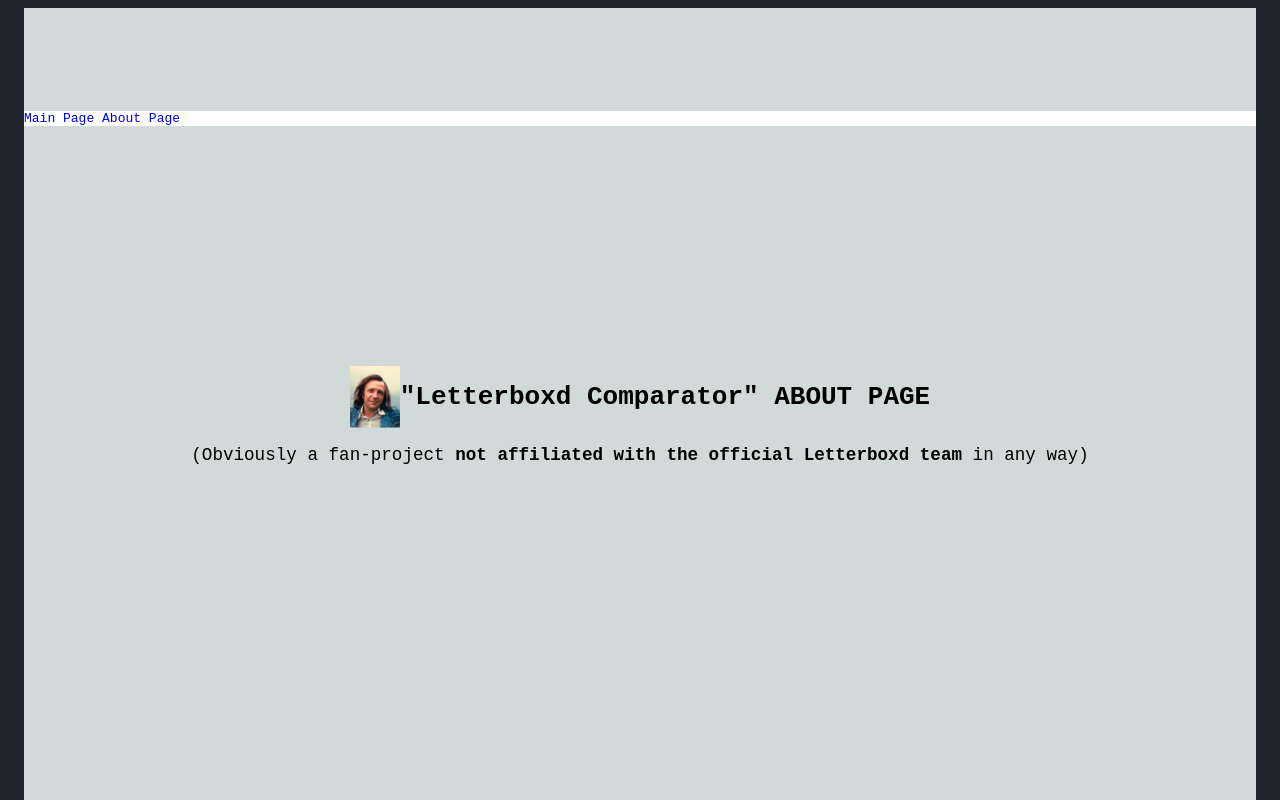
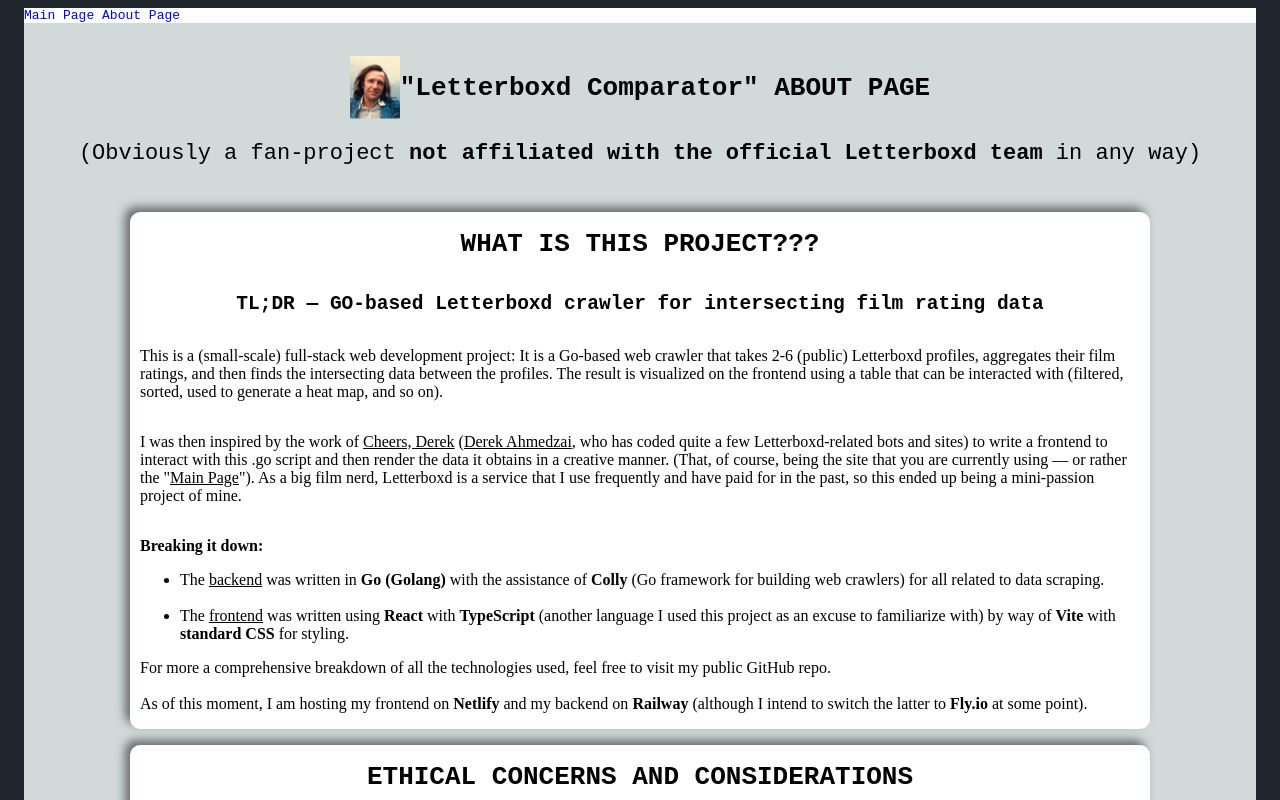
Before and after one commit to timan-z/Letterboxd-Taste-Comparator, a React (Vite) app in the folder frontend/: page /about in a window 1280 px wide. Shown: the top 800 px of the page. Built offline with nearby package versions, Linux system fonts and the light colour scheme.

Commit message:
Basically finished my About Page -- just some polishing, final additions (the business email that I haven't created yet lol), left to do and I'm done.

```diff
--- a/frontend/src/pages/AboutPage.tsx
+++ b/frontend/src/pages/AboutPage.tsx
@@ -13,14 +13,102 @@
                     <img style={{width:"50px"}} src="../src/assets/images/eustache.png" alt="Picture of Jean Eustache" title="This was originally supposed to be the Letterboxd icon but after reviewing their TOS, might be best to avoid doing that! Instead here's a picture of Jean Eustache when he was (presumably) happy in life."/>
                     "Letterboxd Comparator" ABOUT PAGE
                 </h1>
-                <p id="pageUndertext">(Obviously a fan-project <b>not affiliated with the official Letterboxd team</b> in any way)</p>
+                <p id="pageUndertext" style={{fontSize:"22px"}} >(Obviously a fan-project <b>not affiliated with the official Letterboxd team</b> in any way)</p>
             </header>
 
+            <main>
+                {/* About Page <div> #1 - "WHAT IS THIS PROJECT???": */}
+                <div className="aboutPageDiv">
+                    {/* Header and subheader: */}
+                    <h1>WHAT IS THIS PROJECT???</h1>
+                    <h2>TL;DR — GO-based Letterboxd crawler for intersecting film rating data</h2>
 
+                    {/* Paragraph blocks: */}
+                    <p>
+                        This is a (small-scale) full-stack web development project: It is a Go-based web crawler that takes 2-6 (public) Letterboxd profiles,
+                        aggregates their film ratings, and then finds the intersecting data between the profiles. The result is visualized on the frontend using
+                        a table that can be interacted with (filtered, sorted, used to generate a heat map, and so on).
+                    </p>
 
+                    <p>
+                        I was then inspired by the work of <u>Cheers, Derek</u> (<u>Derek Ahmedzai</u>, who has coded quite a few Letterboxd-related bots and sites)
+                        to write a frontend to interact with this .go script and then render the data it obtains in a creative manner. (That, of course, being the site
+                        that you are currently using — or rather the "<u>Main Page</u>"). As a big film nerd, Letterboxd is a service that I use frequently and have paid
+                        for in the past, so this ended up being a mini-passion project of mine.
+                    </p>
 
-            <main>
+                    <p>
+                        <b>Breaking it down:</b><br/><ul>
+                        <li>The <u>backend</u> was written in <b>Go (Golang)</b> with the assistance of <b>Colly</b> (Go framework for building web crawlers) for all related to data scraping.</li><br/>
+                        <li>The <u>frontend</u> was written using <b>React</b> with <b>TypeScript</b> (another language I used this project as an excuse to familiarize with) by way of <b>Vite</b> with <b>standard CSS</b> for styling.</li></ul>
+                        For more a comprehensive breakdown of all the technologies used, feel free to visit my public GitHub repo.<br/><br/>
+                        As of this moment, I am hosting my frontend on <b>Netlify</b> and my backend on <b>Railway</b> (although I intend to switch the latter to <b>Fly.io</b> at some point).
+                    </p>
+                </div>
 
+                {/* About Page <div> #2 - "ETHICAL CONCERNS AND CONSIDERATIONS": */}
+                <div className="aboutPageDiv">
+                    <h1>ETHICAL CONCERNS AND CONSIDERATIONS</h1>
+                    <h2>After all — this is a site structured around a web scraper (or crawler) application</h2>
+
+                    <p>This is <b>very important</b> to highlight because this is a web scraper (or crawler) project. Many websites are sensitive about allowing web crawler bots to operate on their domains, particularly in the age of artificial intelligence.</p>
+
+                    <p>As of 7/25/2025, Letterboxd does not have any official policy regarding web crawling or web scraping in its <u>Terms of Use</u> documentation. However, it does expose its <u>robots.txt</u> which does offer explicit indication about what is and is not accepted.</p>
+
+                    <p>This project was built with respect to Letterboxd's robots.txt file (in its current form as of 7/25/2025 — a copy of which is saved in my GitHub repo). In my project, only two routes are ever scraped:</p>
+                    <ul>
+                        <li><code>/&lt;user&gt;/films/rated/.5-5/</code></li>
+                        <li><code>/film/&lt;slug&gt;/</code></li>
+                    </ul>
+
+                    <p>None of these routes are disallowed. No user reviews, friend pages, genre filters, or AI training is involved.</p>
+                    <p>
+                        Crawling is human-triggered only (not automated), with heavy throttling built-in:
+                    </p>
+
+                    <pre>
+                        {`c.Limit(&colly.LimitRule{
+                            DomainGlob:  "*letterboxd./*",
+                            Parallelism: 1,
+                            Delay:       10 * time.Second,
+                            RandomDelay: 10 * time.Second,
+                        })
+                        c.Async(false)`}
+                    </pre>
+
+                    <p>I have taken all precautionary steps to be a good netizen and prevent my GO web crawler from overloading or causing disruption to Letterboxd's site traffic. Further details of which can be seen in the project README file.</p>
+                </div>
+
+                {/* About Page <div> #3 - "CONTACT INFORMATION": */}
+                <div className="aboutPageDiv">
+                    <h1>CONTACT INFORMATION</h1>
+                    <h2>If Letterboxd TOS (+ robots.txt) is updated such that my project is no longer TOS compliant.</h2>
+
+                    <p>
+                        If you're Letterboxd staff with concerns about this crawler, please reach out to me via the contact email in the repository. I'm happy to shut this down or adapt accordingly.
+                    </p>
+
+                    <h2>If any misuse is detected originating from my Go crawler bot</h2>
+
+                    <p>
+                        The web crawler backend for this project is currently hosted at:
+                        <br/>
+                        <b>https://letterboxd-mutual-ratings-scraper-production.up.railway.app/</b> {/* <--NOTE:+TO-DO:+DEBUG: When I switch to Fly.io, I must change this!!! */}
+                    </p>
+
+                    <p style={{ fontSize: "18px" }}>
+                        If you are the Letterboxd team and observe any scraping traffic from this
+                        domain or server that is abusive or misaligned with our ethics policy outlined above,
+                        <b>please contact me immediately</b> via the email address listed below. I will temporarily
+                        suspend the backend and investigate the issue.
+                    </p>
+                    <p style={{ fontSize: "18px" }}>
+                        If scraping is observed from another IP, domain, or server using a similar User-Agent or logic,
+                        please note that this code is open-source and may have been repurposed by third parties.
+                        Regardless, I am happy to collaborate on mitigation efforts.
+                    </p>
+
+                </div>
 
 
             </main>
--- a/frontend/src/pages/MainPage.tsx
+++ b/frontend/src/pages/MainPage.tsx
@@ -216,8 +216,7 @@
             setMutualFilms(testData5.mutualFilms);
         } else if (whichOne == 6) {
             setUsersData(testData6.users);
-            /*setMutualFilms(null);*/ // DEBUG:+TO-DO: Don't forget I need to be able to handle "null" (no intersection) values properly. (Don't believe I officially do yet).
-            // DEBUG:+TO-DO: ^ Yeah, I'll need to do this for sure. For now, it only shows the first user's (full) film ratings and the rest is just "--" for the other... (I should have "No Intersection" appear or smth),
+            setMutualFilms([]);
         } else if (whichOne == 7) {
             setUsersData(testData7.users);
             setMutualFilms(testData7.mutualFilms);
@@ -248,16 +247,16 @@
         setShowHeatMap(false);
     }
 
-    const debugFunction = () => {
-        console.log("Entered the debug function...");
-        console.log("The value of loading => ", loading);
-        setLoading(true);
-    }
-
     const cancelRatingsReq = () => {
         setLoading(false)
         abortController?.abort()
     }
+
+
+    const toggleLoadAnim = () => {
+        setLoading(true);
+    }
+
 
     return(
         <div id="mpWrapper" className="wrapper">
@@ -276,7 +275,7 @@
                         width: '100%',
                         height: '100%',
                         backgroundColor: 'rgba(0, 0, 0, 0.73)',
-                        zIndex: 99990,
+                        zIndex: 99999,
                         display: 'flex',
                         flexDirection: 'column',
                         justifyContent: 'center',
@@ -430,14 +429,13 @@
                         </div>
                     </div>
                 )}
+
+                {/* Super last minute addition. In the event that my scraping logic is rendered obsolete from any future firewalls (changes to robots.txt),
+                drastic overhauls of the Letterboxd DOM, or so on, I want to keep the work I did for the loading animation still viewable: */}
+                <div>
+                    <button onClick={()=>toggleLoadAnim()} style={{height:"35px", width:"275px", fontFamily:"monospace", cursor:"pointer", border:"none", borderRadius:"20px", boxShadow:"-5px -5px 10px 0px rgba(0, 0, 0, 0.5)"}}>View Loading Animation & Controls</button>
+                </div>
             </main>
-
-
-
-
-            <button onClick={()=>debugFunction()} >DEBUG BUTTON</button>
-
-
 
         </div>
     )
--- a/frontend/src/styles/index.css
+++ b/frontend/src/styles/index.css
@@ -8,44 +8,36 @@
 body {
   background-color:#1f262d;
 }
-h1, h2 {
+h1, h2, h3 {
   font-family:monospace;
 }
-
 main {
   display:grid;
   place-items:center;
 }
-
 div {
   margin:8px;
 }
 div.navBar {
   margin:0px;
 }
+
 /* Styling for MainPage.tsx: */
 .navBar {
   width:100%;
   font-family:monospace;
   background-color:white;
 }
-
 #mpWrapper {
   background-image: url('../assets/images/lb-colour-scheme.png');
 }
-
 #apWrapper {
   background-color:#d1dad9;
 }
-
 .wrapper {
   display:grid;
   place-items:center;
-  /*min-height:100%;
-  min-width:100%;*/
   min-height: 100vh;
-  /*min-width: 100vw;*/
-  /*background-image: url('../assets/images/lb-colour-scheme.png');*/
   background-position: center center;
   background-size:cover;
   background-attachment:fixed;
@@ -58,7 +50,6 @@
 }
 #pageTitle {
   padding:1rem 0 0rem 0;
-  /*background-color:#1f262d;*/
 }
 #pageUndertext {
   padding-bottom:1rem;
@@ -117,7 +108,6 @@
   width:100%;
   margin-top:0.5rem;
 }
-
 #addProfileBtn {
   color: #1f262d;
   background-color:#00e054;
@@ -162,7 +152,7 @@
 }
 #mtMinAvgSlider {
   height:85%;
-  width:50%; /* <-- DEBUG: Subject to change, especially after I make the Table dimensions fixed. */
+  width:50%;
   display:flex;
   align-items:center;
   box-shadow:5px 5px 10px 2px rgb(0 0 0 / 0.8);
@@ -191,8 +181,8 @@
 }
 #mtTable {
   width:100%;
-  table-layout:fixed;       /* <-- DEBUG: This line here will make sure there's no table resizing when I move the slider etc. */
-  border-collapse:collapse; /* <-- DEBUG: Will remove like the "differentiating lines"/border lines between columns more or less. (Do I want this?) */
+  table-layout:fixed;
+  border-collapse:collapse;
 }
 #mtTable th, #Table td {
   border: 1px solid #2a2a2a;
@@ -320,7 +310,6 @@
 }
 #hmExtraControls button {
   width: 50%;
-  /*background-color: #40bcf4;*/
   font-size: 0.85rem;
   font-family: monospace;
   border:5px solid #1f262d;
@@ -336,3 +325,24 @@
   background-color: #ff8000;
   width:75%;
 }
+
+/* Styling for AboutPage.tsx: */
+.aboutPageDiv {
+  display:flex;
+  flex-direction:column;
+  align-items:center;
+  justify-content:center;
+  background-color:white;
+  border-radius:10px;
+  width:100%;
+  max-width:1000px;
+  box-shadow:-5px -5px 10px 0px rgba(0, 0, 0, 0.5);
+  padding-left:10px;
+  padding-right:10px;
+}
+
+
+p.aboutPageDiv {
+  font-size:20px;
+  font-family:monospace;
+}
```
Also changed, not shown: 1 other file (tests, documents, lock files or other folders).
